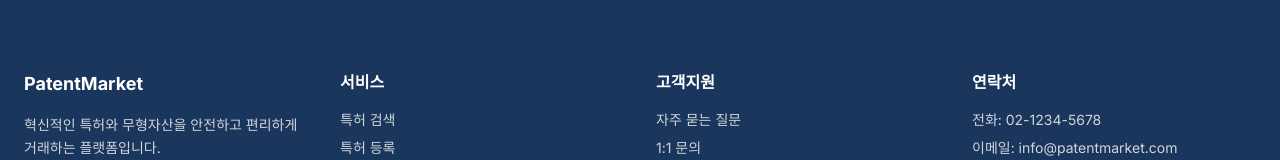
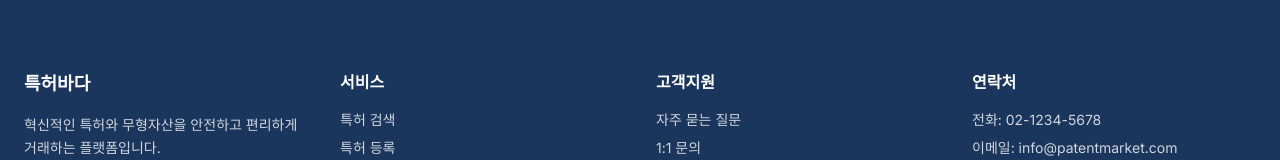
Before and after one commit to Devcourse-BE6-8-2-Team10/Frontend, a Next.js app: page / in a window 1280 px wide. Shown: the part 1174-1334 px from the top of the page. Built offline with nearby package versions, Linux system fonts and the light colour scheme.

Commit message:
[feat] footer 하단 고정

```diff
--- a/src/app/layout.tsx
+++ b/src/app/layout.tsx
@@ -20,12 +20,12 @@ export default function RootLayout({
     <html lang="ko">
       <body className={inter.className}>
         <AuthProvider>
-          <div className="min-h-screen bg-gradient-to-b from-[#2a4fa2] via-[#1a365d] to-[#1a365d]">
+          <div className="min-h-screen bg-gradient-to-b from-[#2a4fa2] via-[#1a365d] to-[#1a365d] flex flex-col">
             {/* Header */}
             <Header />
 
             {/* Main Content */}
-          <main>{children}</main>
+            <main className="flex-grow">{children}</main>
 
             {/* Footer */}
             <footer className="bg-[#1a365d] px-6 py-8 mt-10">
@@ -33,7 +33,7 @@ export default function RootLayout({
                 <div className="grid grid-cols-1 md:grid-cols-4 gap-8">
                   <div>
                     <h3 className="text-white font-bold text-lg mb-4">
-                    PatentMarket
+                      특허바다
                     </h3>
                     <p className="text-gray-300 text-sm leading-relaxed">
                       혁신적인 특허와 무형자산을 안전하고 편리하게 거래하는
```
Lines whose indentation alone changed are shown as unchanged.
